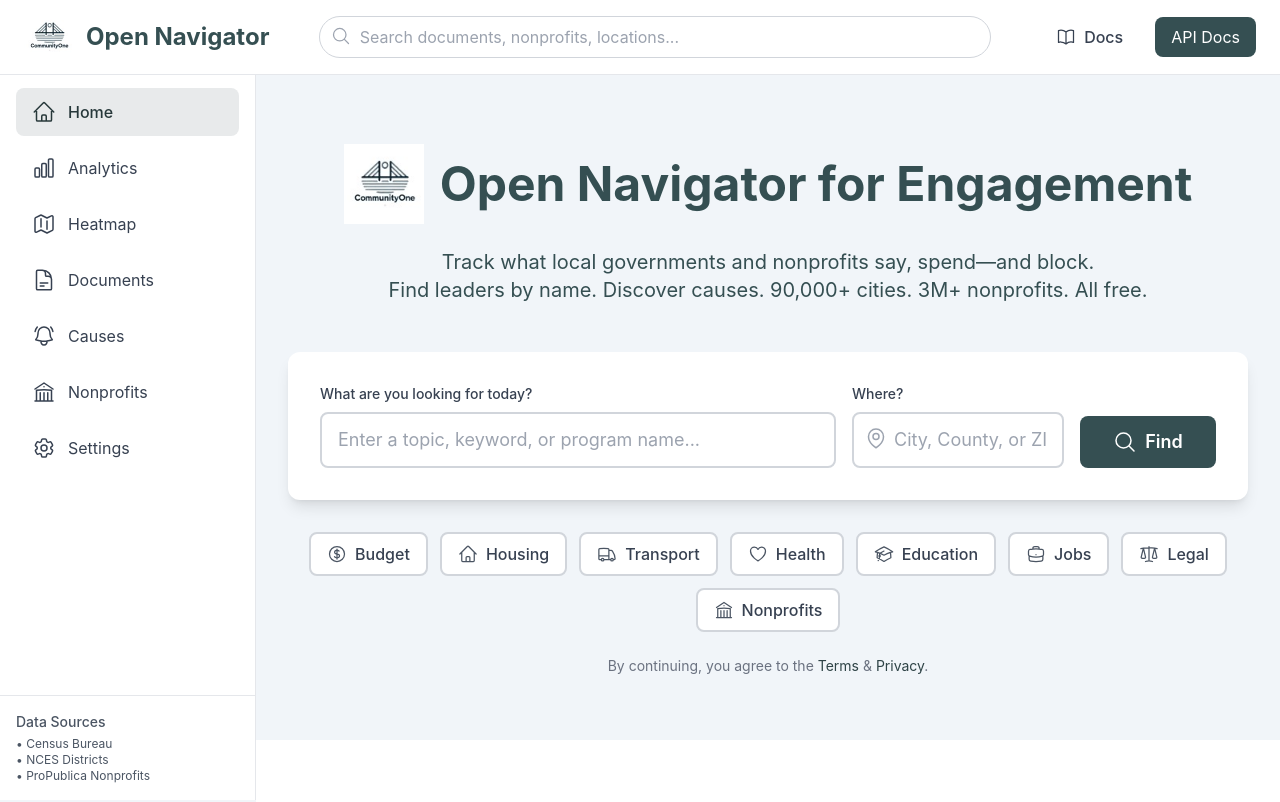
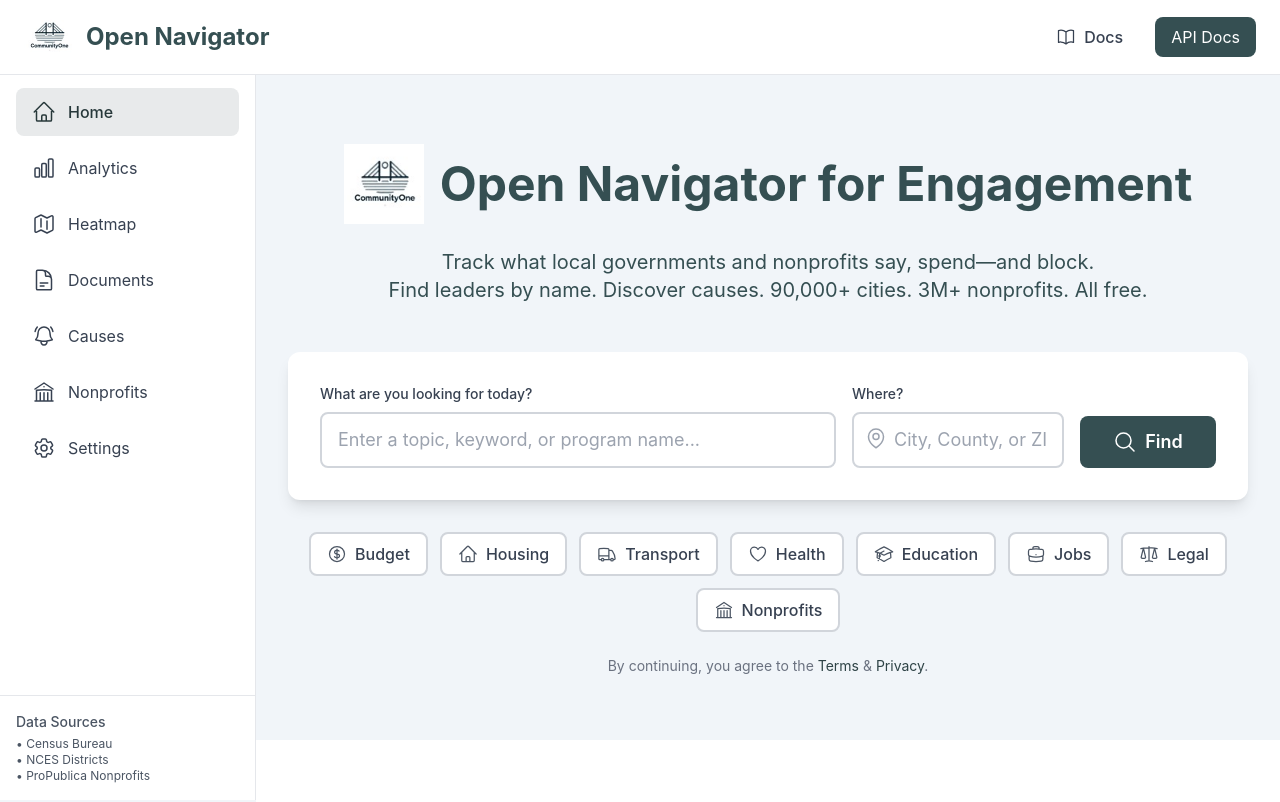
Before and after one commit to getcommunityone/open-navigator-for-engagement, a React (Vite) app in the folder frontend/: page / in a window 1280 px wide. Shown: the top 802 px of the page. Built offline with nearby package versions, Linux system fonts and the light colour scheme; the HTML template or start-up script is replaced by a standard one.

Commit message:
feat: Hide global search on home page for improved user experience

```diff
--- a/frontend/src/components/Layout.tsx
+++ b/frontend/src/components/Layout.tsx
@@ -50,7 +50,8 @@
             </h1>
           </Link>
 
-          {/* Global Search */}
+          {/* Global Search - Hidden on home page */}
+          {location.pathname !== '/' && (
             <form onSubmit={handleSearch} className="flex-1 max-w-2xl mx-8">
               <div className="relative">
                 <input
@@ -63,6 +64,7 @@
                 <MagnifyingGlassIcon className="absolute left-3 top-2.5 h-5 w-5 text-gray-400" />
               </div>
             </form>
+          )}
 
           {/* Header Actions */}
           <div className="flex items-center gap-4">
```
Also changed, not shown: 1 other file (tests, documents, lock files or other folders). Lines whose indentation alone changed are shown as unchanged.
